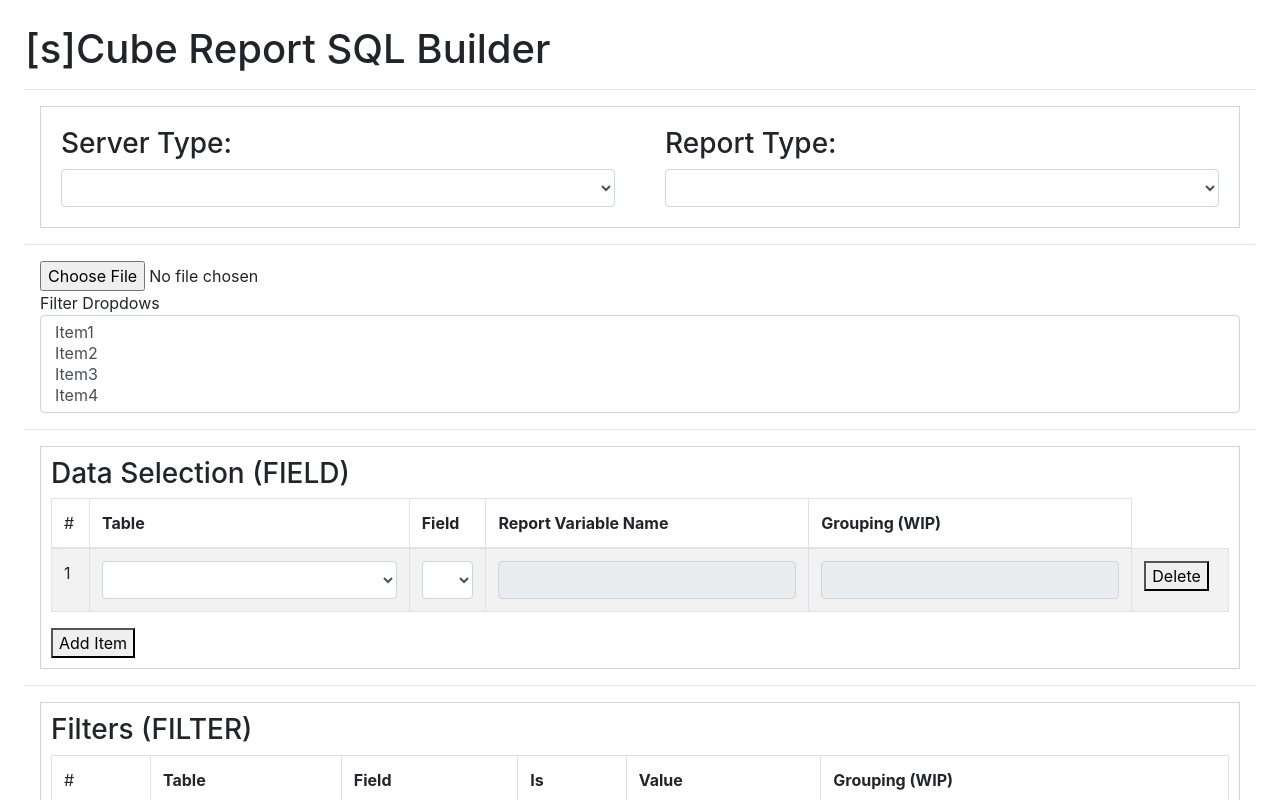
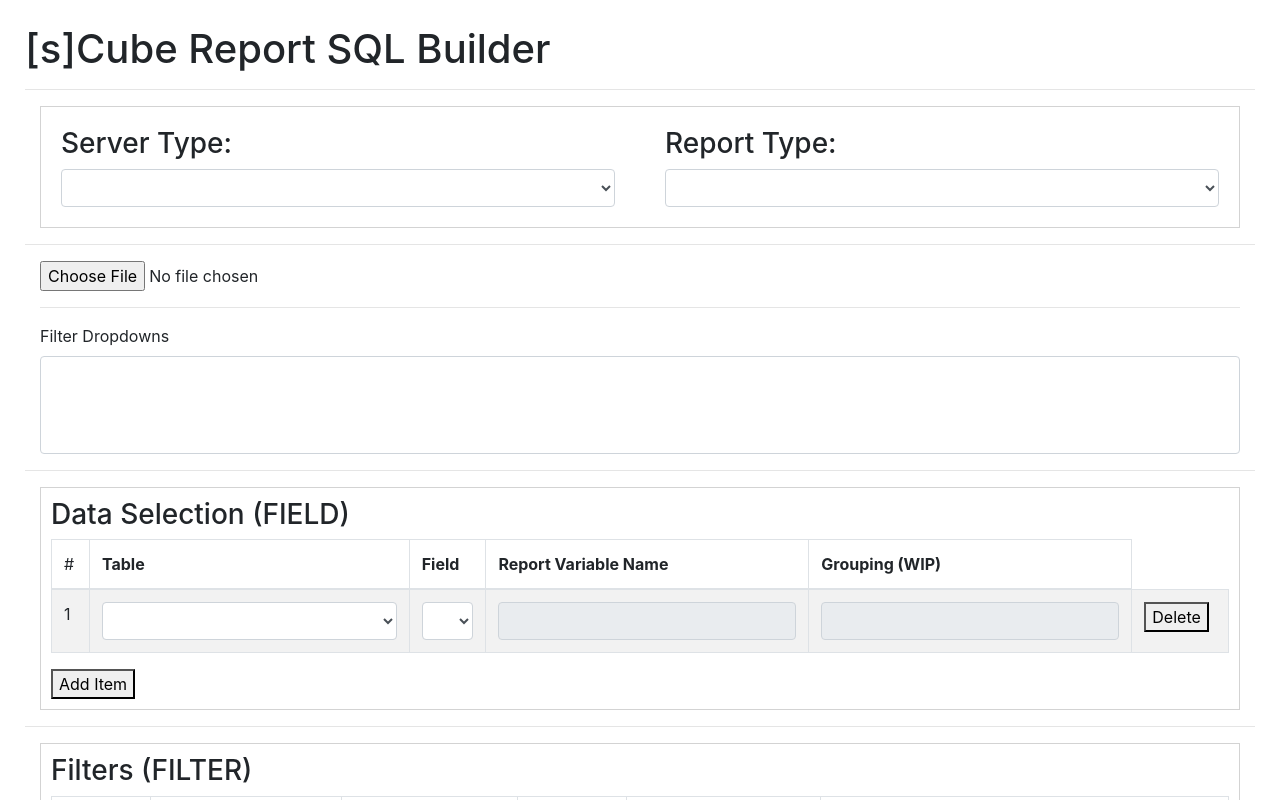
Before and after one commit to ItsAMeNick/sCube-Report-SQL-Builder, a React (Create React App) app: page / in a window 1280 px wide. Shown: the top 800 px of the page. Built offline with nearby package versions, Linux system fonts and the light colour scheme.

Commit message:
[NZ] added selection of active records form uploaded file

```diff
--- a/src/components/CORE_Select_XML.js
+++ b/src/components/CORE_Select_XML.js
@@ -9,15 +9,34 @@ class CORE_XML extends Component {
         this.state = {};
     }
 
+    genOptions() {
+        console.log("Doing options")
+        if (!this.props.record_types) return null;
+        let record_types = this.props.record_types.map(cap => {
+            let record = [cap.module, cap.type, cap.subtype, cap.category].join("/");
+            return <option key={cap.key} value={record} label={record}/>
+        })
+        return record_types;
+    }
+
+    handleMulti(event) {
+        let selected;
+        selected = [...event.target.options].filter(o => {
+            return o.selected;
+        }).map(o => {
+            return o.label;
+        })
+        this.props.update(selected);
+    }
+
     render() {
         return (
             <div>
-                Filter Dropdows
-                <Form.Control as="select" multiple onChange={this.handleMulti}>
-                    <option label="Item1"/>
-                    <option label="Item2"/>
-                    <option label="Item3"/>
-                    <option label="Item4"/>
+                <Form.Label>
+                    Filter Dropdowns
+                </Form.Label>
+                <Form.Control as="select" multiple onChange={(e) => this.handleMulti(e)}>
+                    {this.genOptions()}
                 </Form.Control>
             </div>
         );
@@ -25,9 +44,15 @@ class CORE_XML extends Component {
 }
 
 const mapStateToProps = state => ({
+    record_types: state.loaded_data.caps,
+    active_records: state.active_records
 });
 
 const mapDispatchToProps = dispatch => ({
+    update: (records) => dispatch({
+        type: "active_records",
+        payload: records
+    }),
 });
 
 export default connect(mapStateToProps, mapDispatchToProps)(CORE_XML);
--- a/src/components/CORE_Upload.js
+++ b/src/components/CORE_Upload.js
@@ -4,7 +4,7 @@ import { connect } from "react-redux";
 import jszip from "jszip";
 import fxp from "fast-xml-parser";
 
-import XML_Select from "./CORE_Select_XML.js";
+import XmlSelect from "./CORE_Select_XML.js";
 
 class CORE_Upload extends Component {
     constructor(props) {
@@ -391,7 +391,8 @@ class CORE_Upload extends Component {
         return (
         <div>
              <input type="file" name="file" onChange={this.handleChange}/>
-             <XML_Select/>
+             <hr/>
+             <XmlSelect/>
         </div>
         );
     }
--- a/src/modules/reducer.js
+++ b/src/modules/reducer.js
@@ -58,7 +58,8 @@ const initialState = {
         checklists: null,
         std_choices: null
     },
-    query: null
+    query: null,
+    active_records: null,
 };
 
 const sCubeReducer = (state = initialState, action) => {
@@ -294,6 +295,12 @@ const sCubeReducer = (state = initialState, action) => {
             return newState;
         }
 
+        case "active_records": {
+            let newState = _.cloneDeep(state);
+            newState.active_records = action.payload;
+            return newState;
+        }
+
         case "set_query": {
             let newState = _.cloneDeep(state);
             newState.query = action.payload;
```
